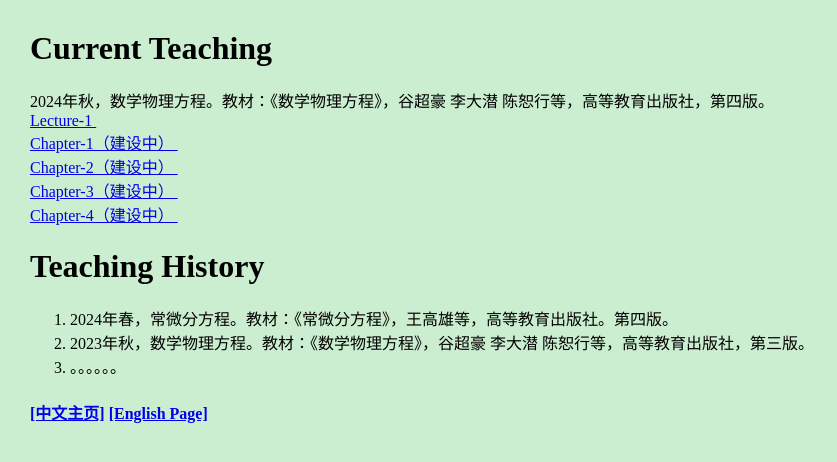
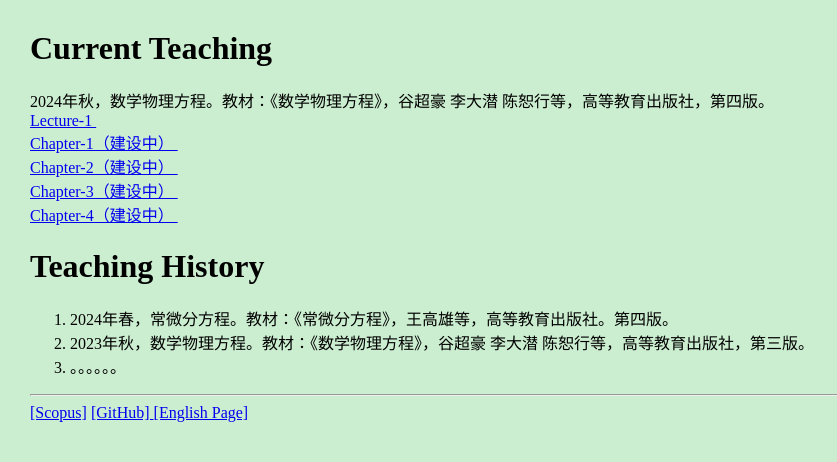
Before and after one commit to wanggangwei82/wanggangwei82.github.io, a Jekyll site: the page teaching/index.html, which Jekyll copies as it is, in a window 1280 px wide. Shown: the top 462 px of the page, without its empty margins (0-837 px from the left). Built offline with Jekyll 4.4.1, drawn with Linux system fonts in a browser that asks for light colours.

Commit message:
Update index.html

```diff
--- a/teaching/index.html
+++ b/teaching/index.html
@@ -43,9 +43,10 @@
 
 
 
- <h4>
-       <a href="chinese.html">[中文主页]</a> <a href="index.html">[English Page]</a></p>
 
-    </h4>
 </body>
 </html>
+<hr>
+<a href="https://www.scopus.com/authid/detail.uri?authorId=56459163700">[Scopus]</a>
+ <a href="https://github.com/wanggangwei82">[GitHub]
+<a href="https://wanggangwei82.github.io/">[English Page]</a></p>
```
